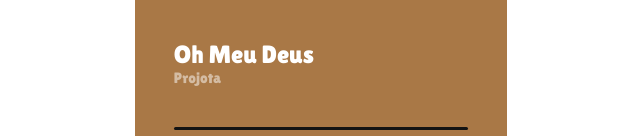
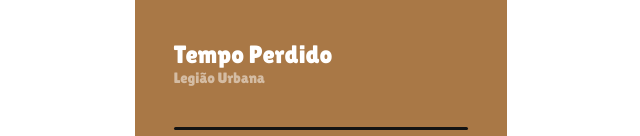
Before and after one commit to ConradoEC/Teste_nao_importante, a plain HTML site: page index.html in a window 1280 px wide. Shown: the part 1391-1527 px from the top of the page, without its empty margins (319-959 px from the left). Drawn offline with nearby package versions, Linux system fonts and the light colour scheme.

Commit message:
Update index.html

```diff
--- a/index.html
+++ b/index.html
@@ -35,8 +35,8 @@
 
                 <div class="informations">
                     <div>
-                        <p id="song_name">Oh Meu Deus</p>
-                        <p id="band_name">Projota</p>
+                        <p id="song_name">Tempo Perdido</p>
+                        <p id="band_name">Legião Urbana</p>
                     </div>
                 </div>
                 <div id="progress">
```
